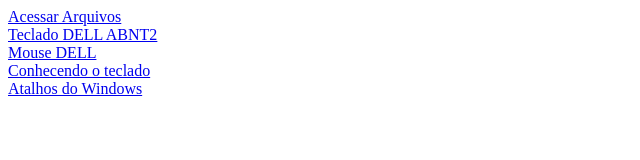
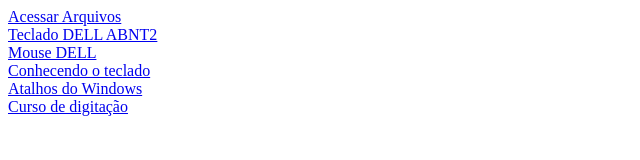
Before and after one commit to luiz87/informaticabasica, a plain HTML site: page index.html in a window 1280 px wide. Shown: the whole page, without its empty margins (0-640 px from the left). Drawn offline with Linux system fonts and the light colour scheme.

Commit message:
Update index.html

```diff
--- a/index.html
+++ b/index.html
@@ -11,5 +11,6 @@
     <a href="https://http2.mlstatic.com/D_NQ_NP_2X_795371-MLA32866651920_112019-F.webp" target="_blank">Mouse DELL</a><br>
     <a href="https://paulohdsanches.blogspot.com/2011/10/aula-05-07102011.html" target="_blank">Conhecendo o teclado</a><br>
     <a href="https://support.microsoft.com/pt-br/windows/atalhos-do-teclado-no-windows-dcc61a57-8ff0-cffe-9796-cb9706c75eec#WindowsVersion=Windows_10" target="_blank">Atalhos do Windows</a><br>
+    <a href="https://agilefingers.com/" target="_blank">Curso de digitação</a><br>
 </body>
 </html>
```
